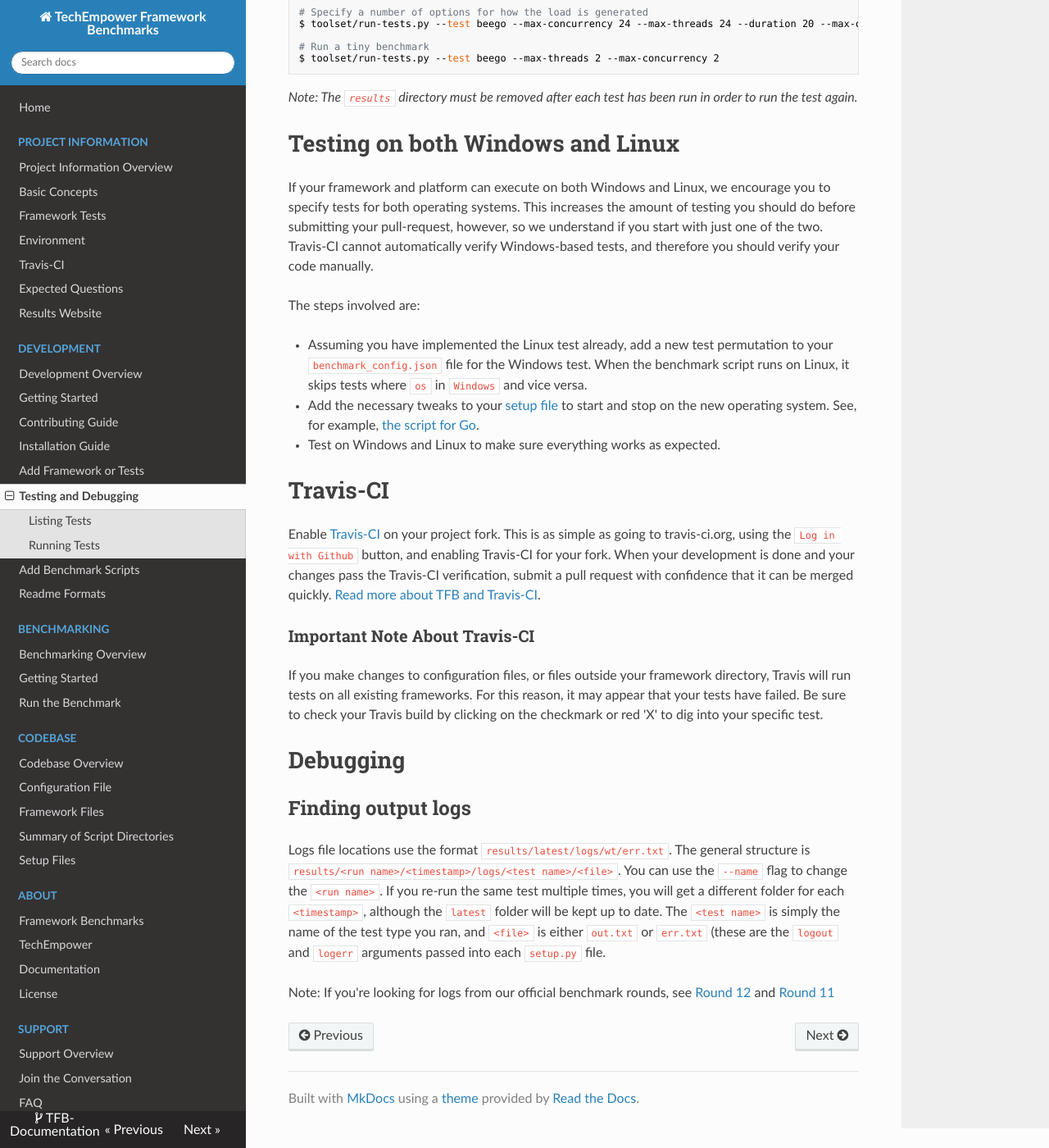
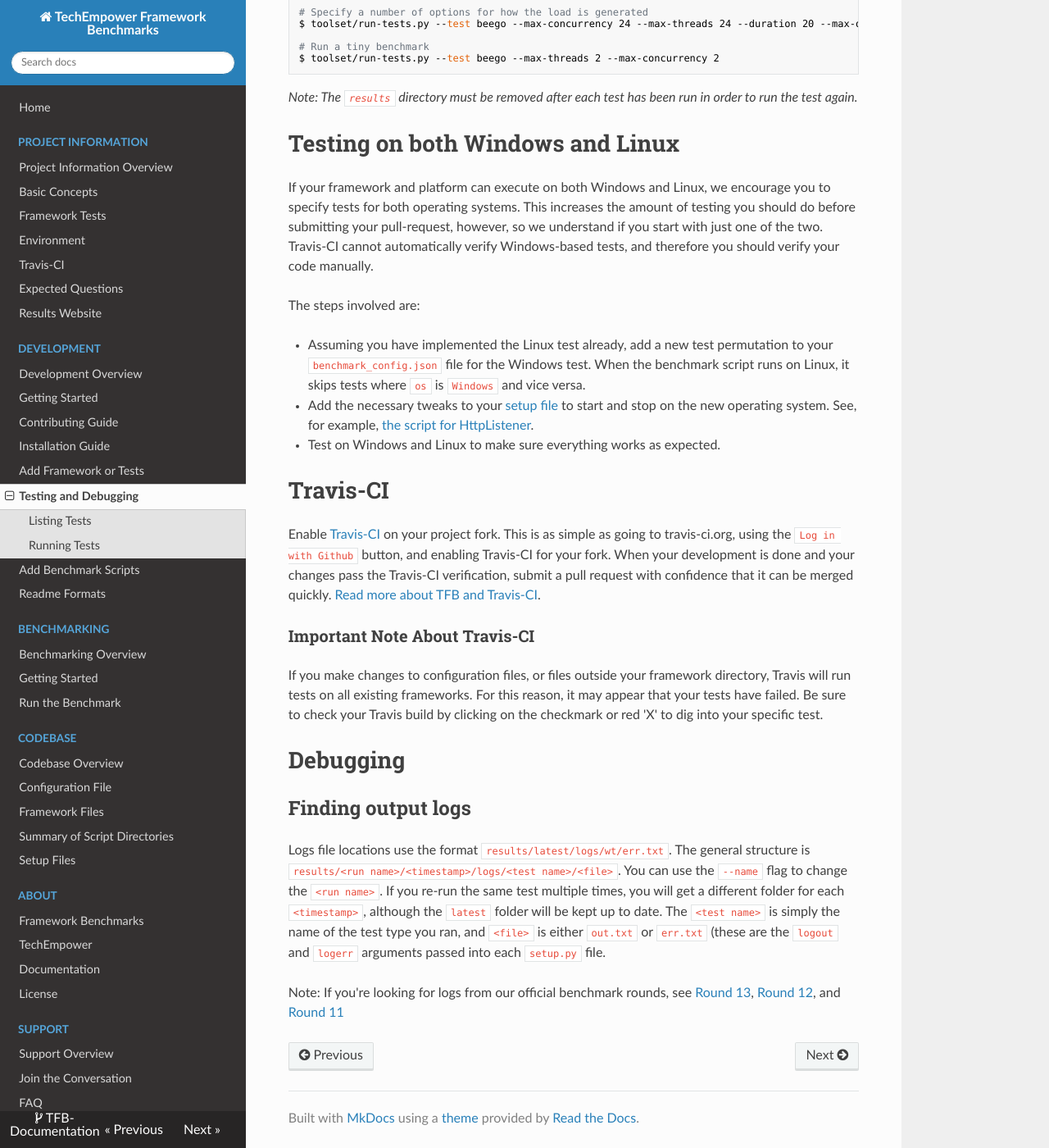
Before and after one commit to nbrady-techempower/TFB-Documentation, an MkDocs documentation site: the page built from docs/Development/Testing-and-Debugging.md, in a window 1280 px wide and 1400 px high, scrolled down 709 px. Shown: the whole window at 82% size. Built offline with MkDocs 1.6.1, drawn with Linux system fonts in a browser that asks for light colours; nearby versions of some CDN libraries; old or Windows-style settings are respelled for this version of MkDocs.

Commit message:
fixed a typo and a few broken links

```diff
--- a/docs/Development/Testing-and-Debugging.md
+++ b/docs/Development/Testing-and-Debugging.md
@@ -55,12 +55,12 @@ The steps involved are:
 
 * Assuming you have implemented the Linux test already, add a new test
 permutation to your `benchmark_config.json` file for the Windows test.  When
-the benchmark script runs on Linux, it skips tests where `os` in
+the benchmark script runs on Linux, it skips tests where `os` is
 `Windows` and vice versa.
 * Add the necessary tweaks to your
 [setup file](../Codebase/Framework-Files#setup-file) to start and stop on
 the new operating system.  See, for example,
-[the script for Go](https://github.com/TechEmpower/FrameworkBenchmarks/tree/master/frameworks/Go/go-raw/setup.sh).
+[the script for HttpListener](https://github.com/TechEmpower/FrameworkBenchmarks/blob/master/frameworks/CSharp/HttpListener/setup.ps1).
 * Test on Windows and Linux to make sure everything works as expected.
 
 # Travis-CI
@@ -92,5 +92,6 @@ or `err.txt` (these are the `logout` and `logerr` arguments passed into each
 `setup.py` file.
 
 Note: If you're looking for logs from our official benchmark rounds, see
-[Round 12](http://tfb-logs.techempower.com/round-12/) and
+[Round 13](http://tfb-logs.techempower.com/round-13/),
+[Round 12](http://tfb-logs.techempower.com/round-12/), and
 [Round 11](http://tfb-logs.techempower.com/round-11/)
```
